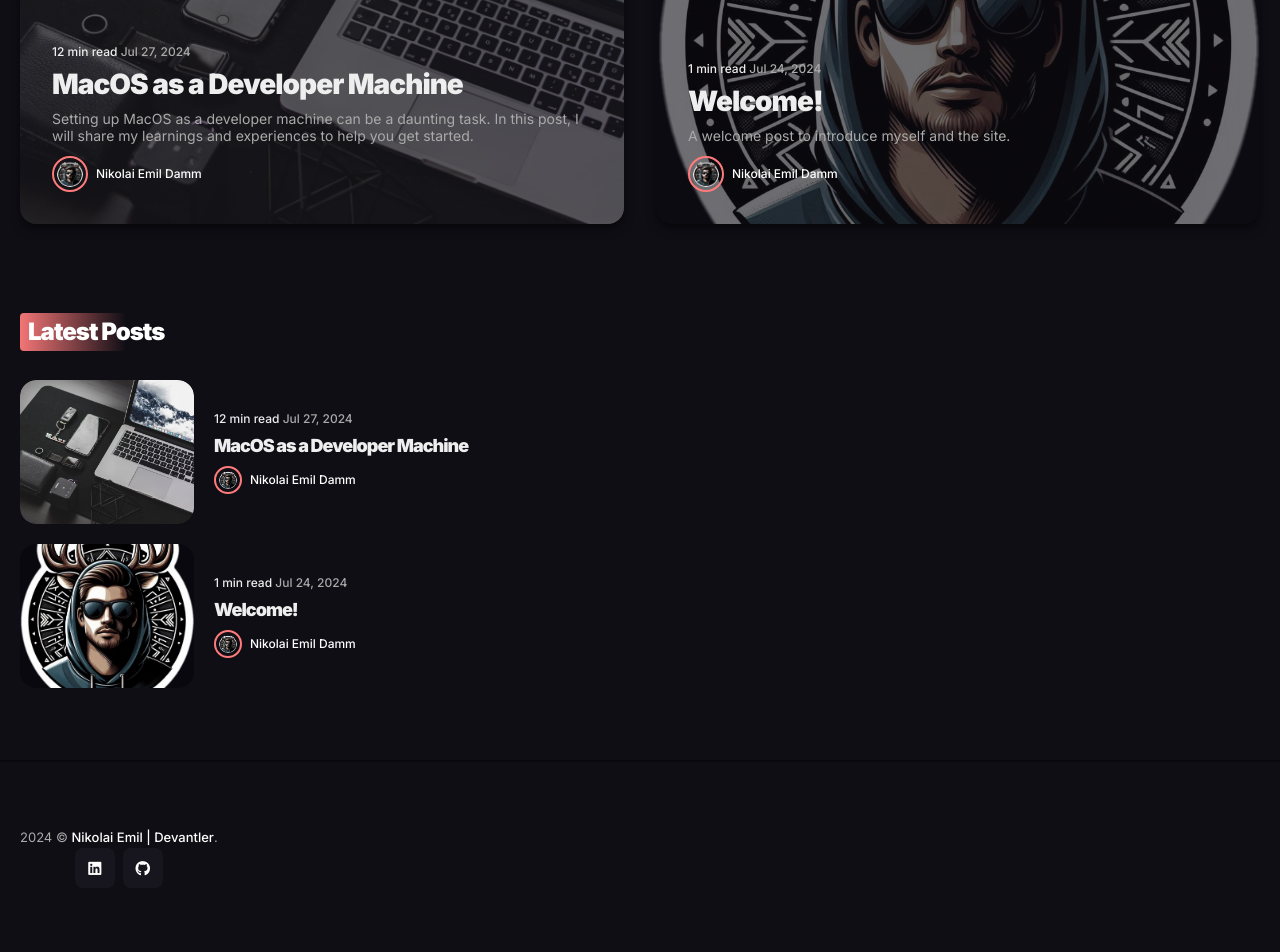
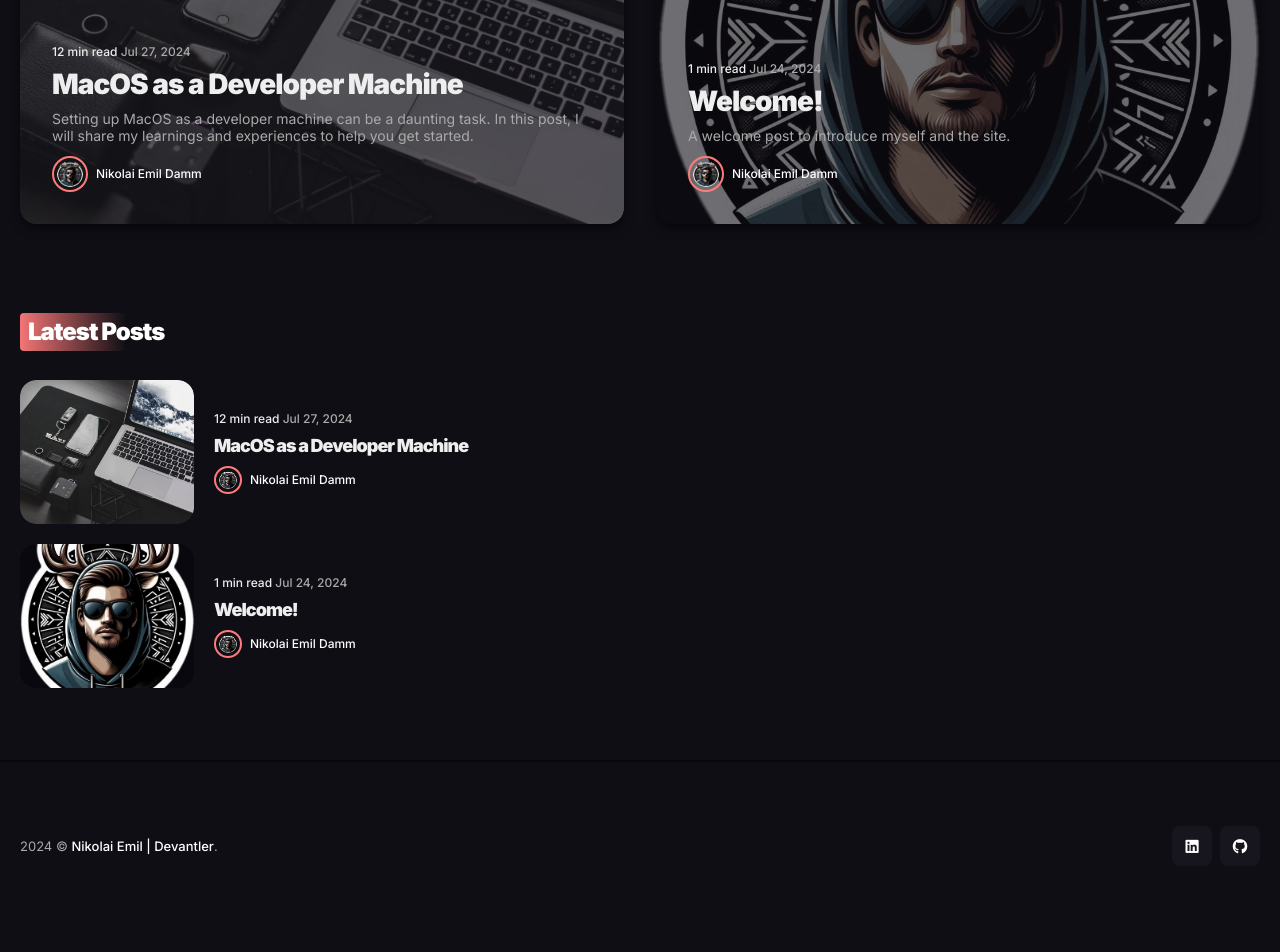
Before and after one commit to niem94/niem94, a Jekyll site: the page built from index.html, in a window 1280 px wide. Shown: the part 863-1815 px from the top of the page. Built offline with Jekyll 4.4.1, drawn with Linux system fonts in a browser that asks for light colours; the list of posts is cut into pages by our own code; after the commit the page ends 1793 px from its top, so only the background shows below that.

Commit message:
chore: Fix missing closing tag in footer.html

```diff
--- a/_includes/footer.html
+++ b/_includes/footer.html
@@ -16,7 +16,7 @@
     <div class="row">
       <div class="col col-12">
       <div class="footer__inner">
-        <div class="copyright">{{ site.time | date: '%Y' }} &copy; <a href="/">{{ site.data.settings.title }}</a>.
+        <div class="copyright">{{ site.time | date: '%Y' }} &copy; <a href="/">{{ site.data.settings.title }}</a>.</div>
         {% include social-links.html %}
         </div>
       </div>
```
